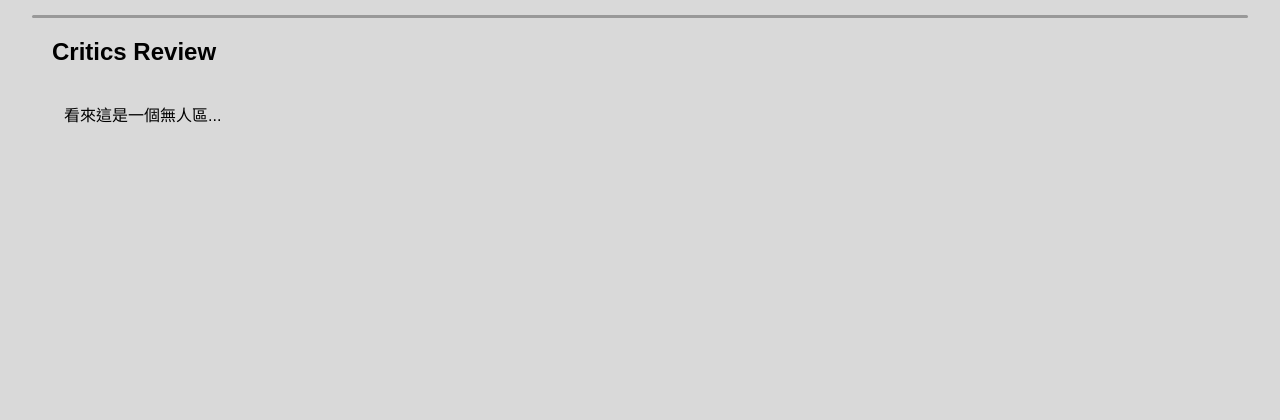
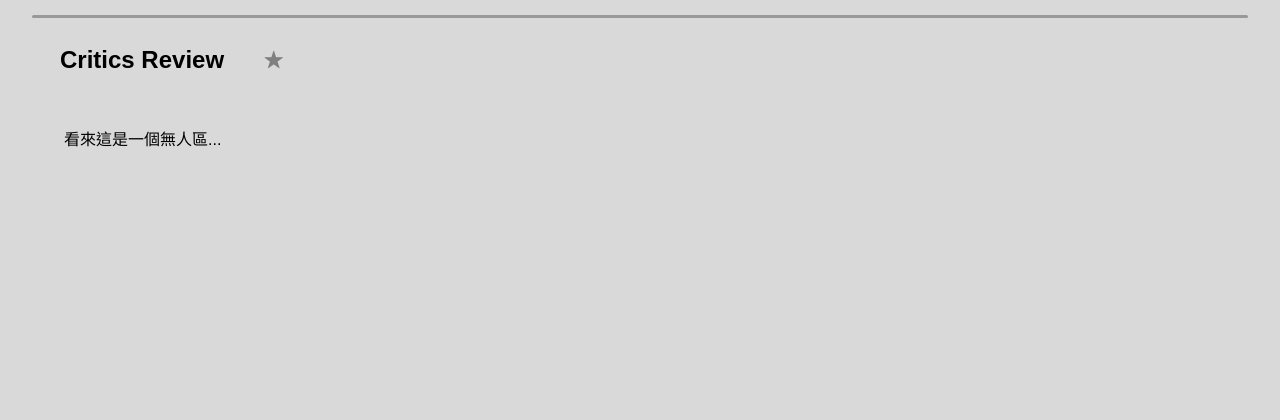
Before and after one commit to BlytheYian/movie, a Flask app: template templates/movie.html in a window 1280 px wide. Shown: the part 1314-1734 px from the top of the page. Run offline with Flask 3, Linux system fonts and the light colour scheme; the template is opened without the code that fills it, so the values that code supplies are empty; parts of the project's set-up code (start-up, migrations or seed data) failed here and were passed over.

Commit message:
新增rate顯示

```diff
--- a/static/movie.css
+++ b/static/movie.css
@@ -227,6 +227,9 @@
     position: relative
 }.critics h2{
     margin-left: 1.5vh;
+}.critics h3{
+    margin-left: 5vh;
+    color: gray;
 }
 .critics_review {
     margin: 1vh 0px;
@@ -241,6 +244,10 @@
 }.critics_review::-webkit-scrollbar-thumb {
     background: #808b91;
     border-radius: 1vh;
+}.cri {
+    padding: 1vh;
+    display: flex;
+    flex-direction: row;
 }
 .else {
     left:3vh;
--- a/templates/movie.html
+++ b/templates/movie.html
@@ -45,7 +45,10 @@
             </div>
         </div>
         <div class="critics">
-            <h2>Critics Review</h2>
+            <div class="cri">
+                <h2>Critics Review</h2>
+                <h3>★{{ movie.movie_rate }}</h3>
+            </div>
             <div class="critics_review">
                 {% if critics %}
                 {% for critic in critics  %}
```
